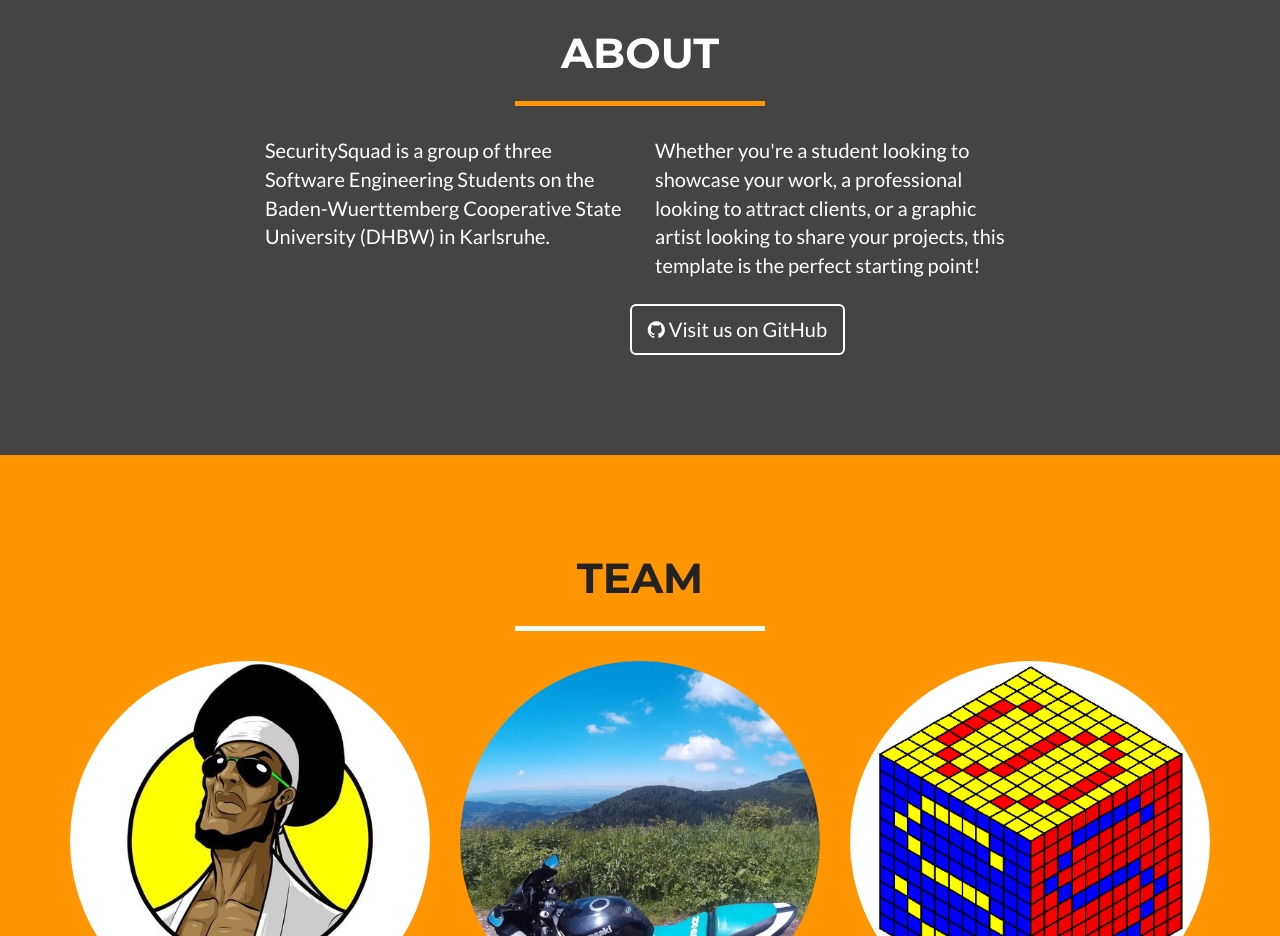
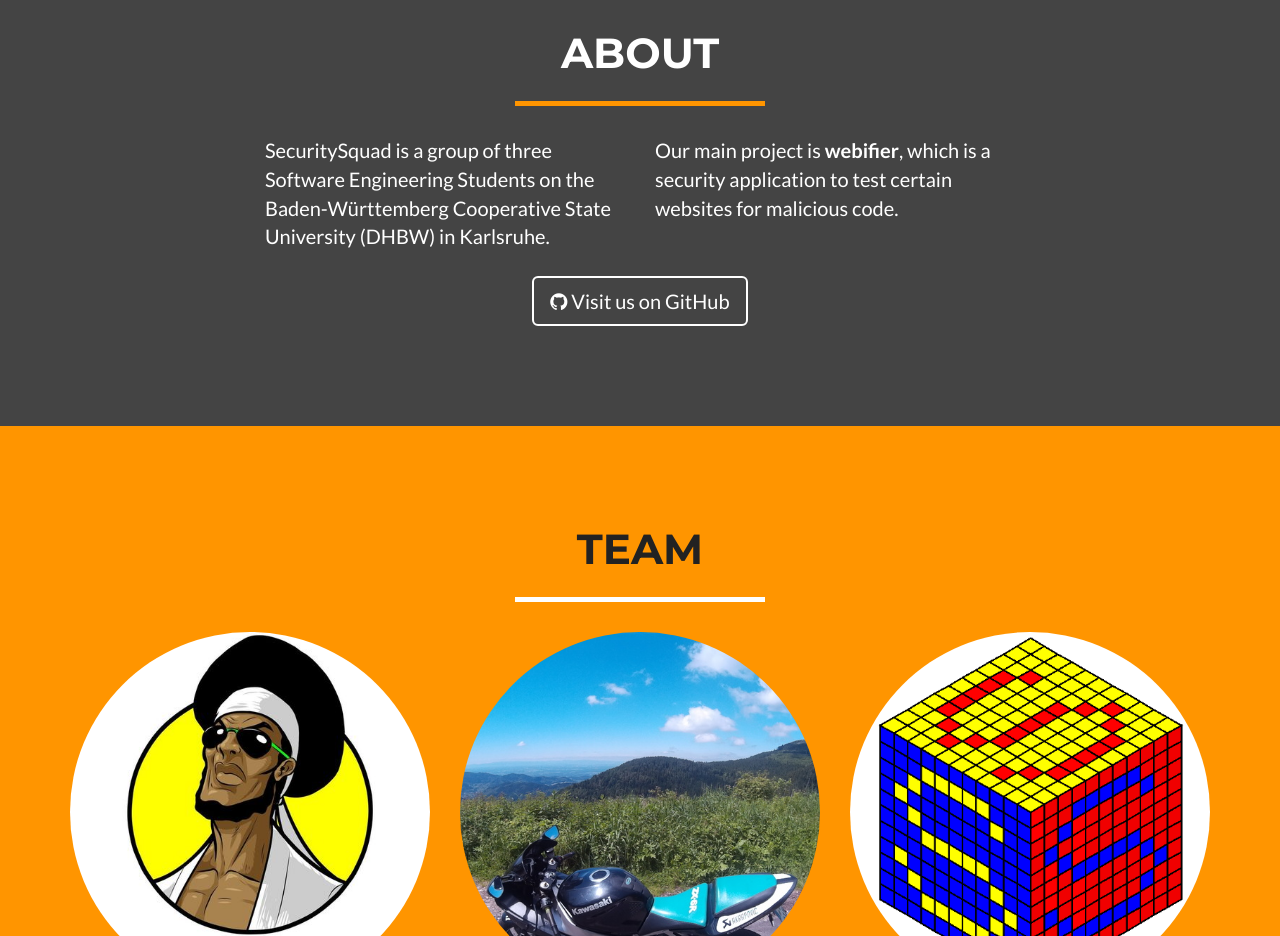
Before and after one commit to SecuritySquad/securitysquad.github.io, a website: page index.html in a window 1280 px wide. Shown: the part 1660-2596 px from the top of the page. Drawn offline with nearby package versions, Linux system fonts and the light colour scheme.

Commit message:
content and layout updated

```diff
--- a/index.html
+++ b/index.html
@@ -79,7 +79,8 @@
     <div class="container">
         <div class="row">
             <div class="col-lg-12">
-                <img id="securitysquad-logo" class="img-responsive" src="img/securitysquad.png" alt="securitysquad logo">
+                <img id="securitysquad-logo" class="img-responsive" src="img/securitysquad.png"
+                     alt="securitysquad logo">
                 <div class="intro-text">
                     <span class="name">SecuritySquad</span>
                     <div class="skills">Web Security</div>
@@ -135,14 +136,14 @@
         </div>
         <div class="row">
             <div class="col-lg-4 col-lg-offset-2">
-                <p>SecuritySquad is a group of three Software Engineering Students on the Baden-Wuerttemberg Cooperative
+                <p>SecuritySquad is a group of three Software Engineering Students on the Baden-Württemberg Cooperative
                     State University (DHBW) in Karlsruhe.</p>
             </div>
             <div class="col-lg-4">
-                <p>Whether you're a student looking to showcase your work, a professional looking to attract clients, or
-                    a graphic artist looking to share your projects, this template is the perfect starting point!</p>
+                <p>Our main project is <strong>webifier</strong>, which is a security application to test certain
+                    websites for malicious code.</p>
             </div>
-            <div class="col-lg-10 col-lg-offset-2 text-center">
+            <div class="col-lg-8 col-lg-offset-2 text-center">
                 <a href="http://github.com/SecuritySquad" class="btn btn-lg btn-outline">
                     <i class="fa fa-github"></i>&nbsp;Visit us on GitHub
                 </a>
@@ -305,7 +306,8 @@
                         <h2>webifier</h2>
                         <hr class="star-primary">
                         <img src="img/webifier_icon.png" class="img-responsive img-centered" alt="webifier icon">
-                        <p><strong>webifier</strong> is a web security application that let's you check websites for malicious
+                        <p><strong>webifier</strong> is a web security application that let's you check websites for
+                            malicious
                             behaviour and display the results graphically.</p>
                         <ul class="list-inline item-details">
                             <li>GitHub:
```
